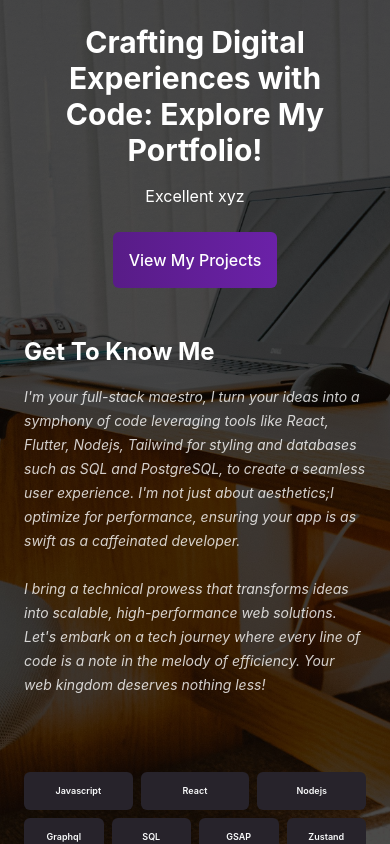
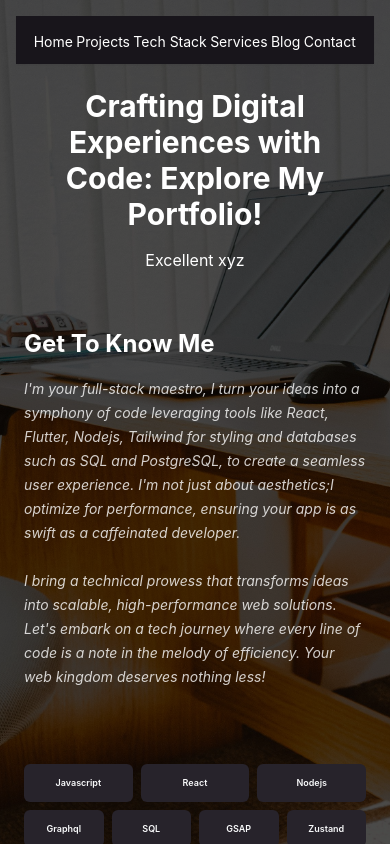
Before and after one commit to valentina-buoro/portfolio-2.0, a Next.js app: page / in a window 390 px wide. Shown: the top 844 px of the page. Built offline with nearby package versions, Linux system fonts and the light colour scheme.

Commit message:
mobile navbar

```diff
--- /dev/null
+++ b/components/MobileNavbar.tsx
@@ -0,0 +1,36 @@
+// Sidebar.tsx
+
+import React from "react";
+import {  usePathname } from "next/navigation";
+
+
+
+const MobileNavbar: React.FC = () => {
+
+  const scrollToSection = (id: any) => {
+    const element = document.getElementById(id);
+    if (element) {
+      element.scrollIntoView({ behavior: "smooth" });
+    }
+  };
+  const pathname = usePathname();
+
+  const activeRoute = pathname === "/tech-stack"
+
+  return (
+    <nav className="bg-[#18151B] h-12 w-11/12 fixed top-4 left-0 overflow-y-auto mx-4 shadow-sm md:hidden">
+       <div className="flex justify-around items-center text-sm p-4">
+        <span className="block"><a  onClick={() => scrollToSection('home')}>Home</a></span>
+        <span className="block"><a  onClick={() => scrollToSection('projects')}>Projects</a></span>
+        <span className="block"><a  onClick={() => scrollToSection('tech-stack')}>Tech Stack</a></span>
+        <span className="block"><a  onClick={() => scrollToSection('services')}>Services</a></span>
+        <span className="block"><a  onClick={() => scrollToSection('blog')}>Blog</a></span>
+        <span className="block"><a  onClick={() => scrollToSection('contact')}>Contact</a></span>
+
+       </div>
+
+    </nav>
+  );
+};
+
+export default MobileNavbar;
--- a/components/sections/Hero.tsx
+++ b/components/sections/Hero.tsx
@@ -1,4 +1,5 @@
 import React from "react";
+import MobileNavbar from "../MobileNavbar";
 
 
 const Hero = () => {
@@ -10,12 +11,13 @@ const Hero = () => {
   </div>*/}
 
       <div className="w-screen md:w-full background-image  p-6">
+        <MobileNavbar/>
         <div className="content linear flex flex-col items-center  ">
-          <h1 className="md:px-20 text-center font-bold text-3xl md:text-6xl ">Crafting Digital Experiences with Code: Explore My Portfolio!</h1>
+          <h1 className="mt-16 md:mt-4 md:px-20 text-center font-bold text-3xl md:text-6xl ">Crafting Digital Experiences with Code: Explore My Portfolio!</h1>
           <div className="sub-text py-4 md:pt-6 text-center">
             <span>Excellent xyz</span>
           </div>
-          <div className="sub-text flex flex-row justify-center">
+          <div className="hidden sub-text md:flex flex-row justify-center">
             <button className="text-center font-medium p-4 my-2 md:my-4 bg-gradient-to-r from-purple-900 to-purple-800 rounded-md">
             <a href="https://www.linkedin.com/in/latoptop/" > View My Projects </a>
             </button>
```
